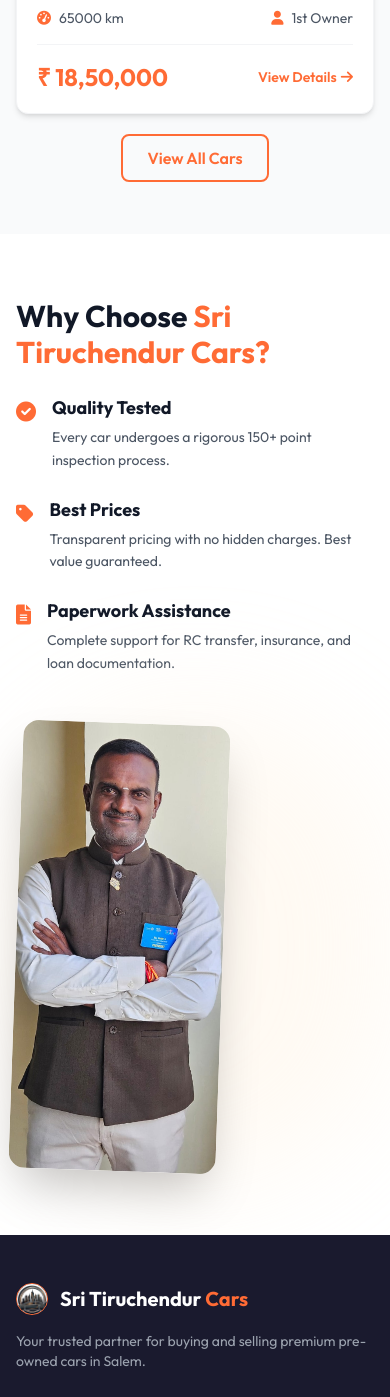
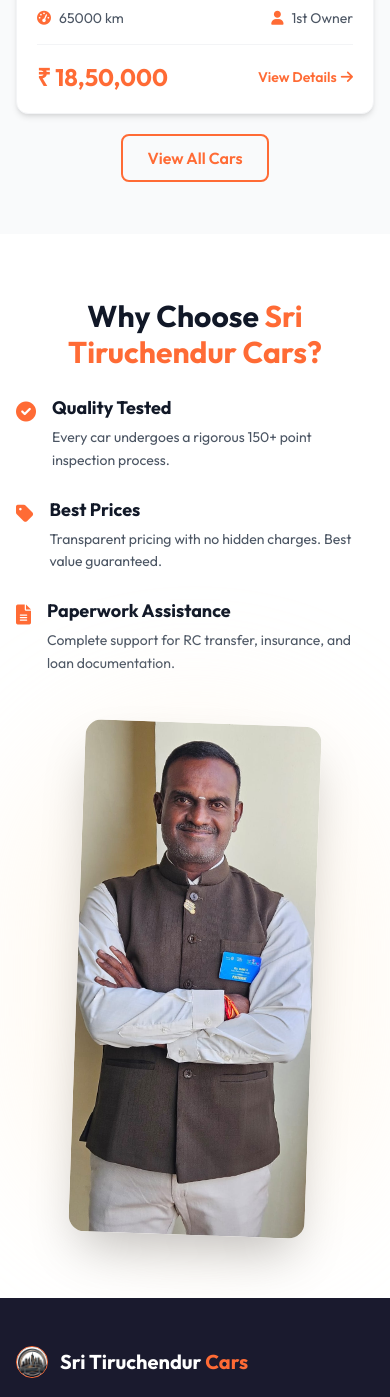
Before and after one commit to Sushiiel/Sri-tiruchendur-cars, a React (Vite) app: page / in a window 390 px wide. Shown: the part 3317-4714 px from the top of the page. Built offline with nearby package versions, Linux system fonts and the light colour scheme.

Commit message:
fix: center text on mobile, align photo properly, only hero full-screen

```diff
--- a/src/pages/Home.tsx
+++ b/src/pages/Home.tsx
@@ -129,9 +129,9 @@ export default function Home() {
             <section className="py-16 bg-white overflow-hidden">
                 <div className="max-w-7xl mx-auto px-4 sm:px-6 lg:px-8">
                     <div className="grid grid-cols-1 lg:grid-cols-2 gap-12 items-center">
-                        <div>
+                        <div className="text-center lg:text-left">
                             <h2 className="text-3xl font-bold text-gray-900 mb-6">Why Choose <span className="text-primary">Sri Tiruchendur Cars?</span></h2>
-                            <div className="space-y-6">
+                            <div className="space-y-6 inline-block text-left">
                                 <FeatureItem
                                     icon="fa-check-circle"
                                     title="Quality Tested"
@@ -149,12 +149,12 @@ export default function Home() {
                                 />
                             </div>
                         </div>
-                        <div className="relative">
+                        <div className="relative flex justify-center lg:justify-end">
                             <div className="absolute -inset-4 bg-orange-100 rounded-full blur-3xl opacity-30"></div>
                             <img
                                 src="/Anand Picture.jpeg"
                                 alt="V. Anand - Sri Tiruchendur Cars"
-                                className="relative rounded-2xl shadow-2xl transform rotate-2 hover:rotate-0 transition-transform duration-500 max-h-[28rem] w-auto"
+                                className="relative rounded-2xl shadow-2xl transform rotate-2 hover:rotate-0 transition-transform duration-500 max-h-[32rem] w-auto"
                             />
                         </div>
                     </div>
```
